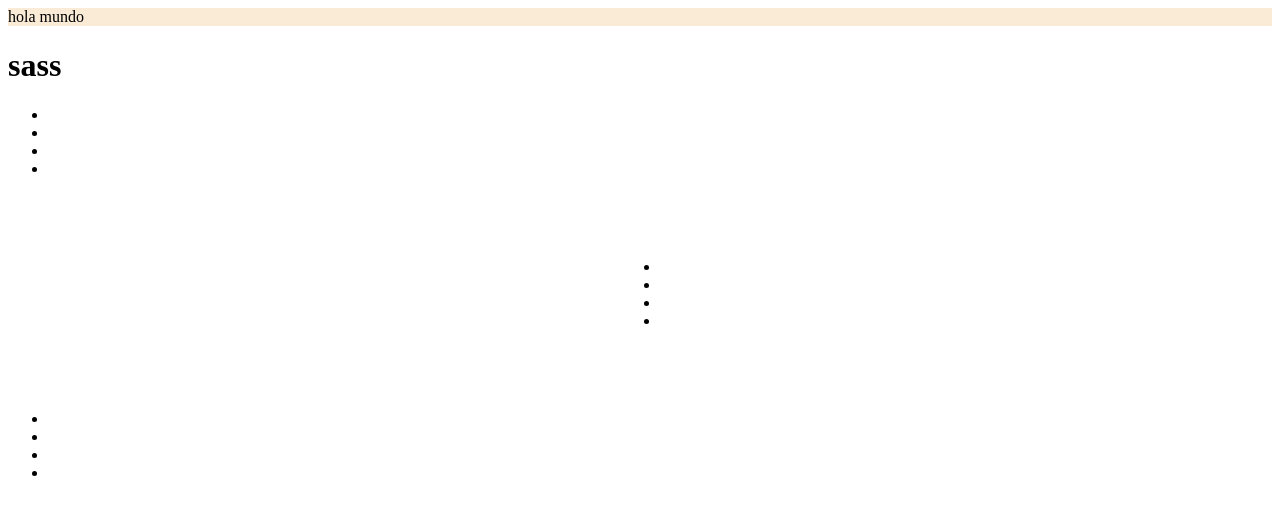
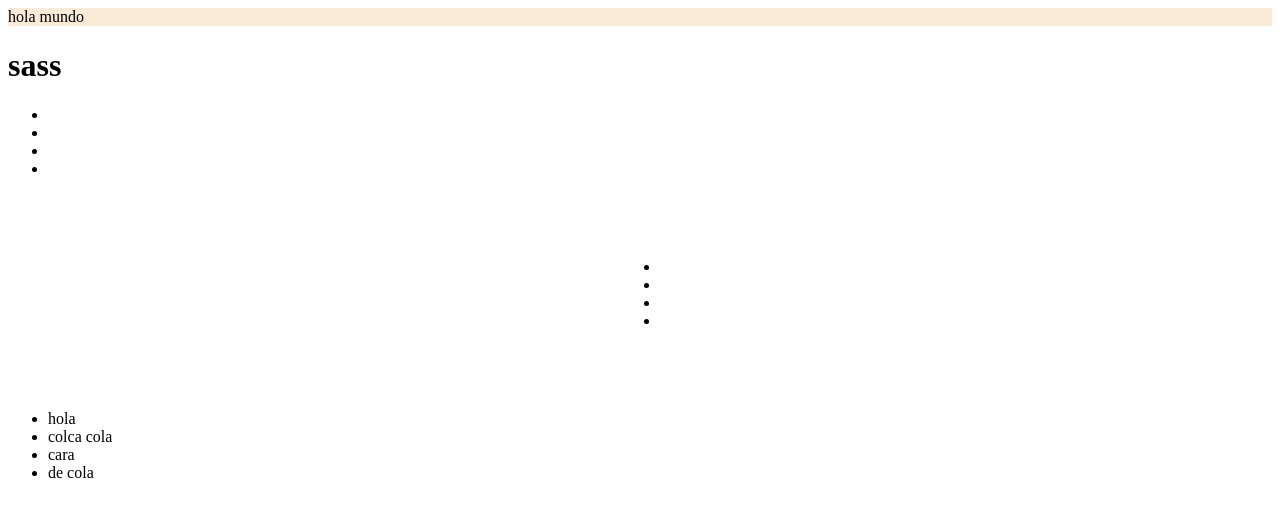
Before and after one commit to Buzy1502/practicagit, a website: page index.html in a window 1280 px wide. Drawn offline with Linux system fonts and the light colour scheme.

Commit message:
rama 1 git

```diff
--- a/index.html
+++ b/index.html
@@ -31,10 +31,10 @@
 </section>
 <section class="container-align">
     <ul class="navbar">
-        <li><a href="inicio"></a></li>
-        <li><a href="pagina2"></a></li>
-        <li><a href="pagina3"></a></li>
-        <li><a href="pagina4"></a></li>
+        <li><a href="inicio"></a>hola</li>
+        <li><a href="pagina2"></a>colca cola</li>
+        <li><a href="pagina3"></a>cara </li>
+        <li><a href="pagina4"></a>de cola</li>
     </ul>
 </section>
 
```
